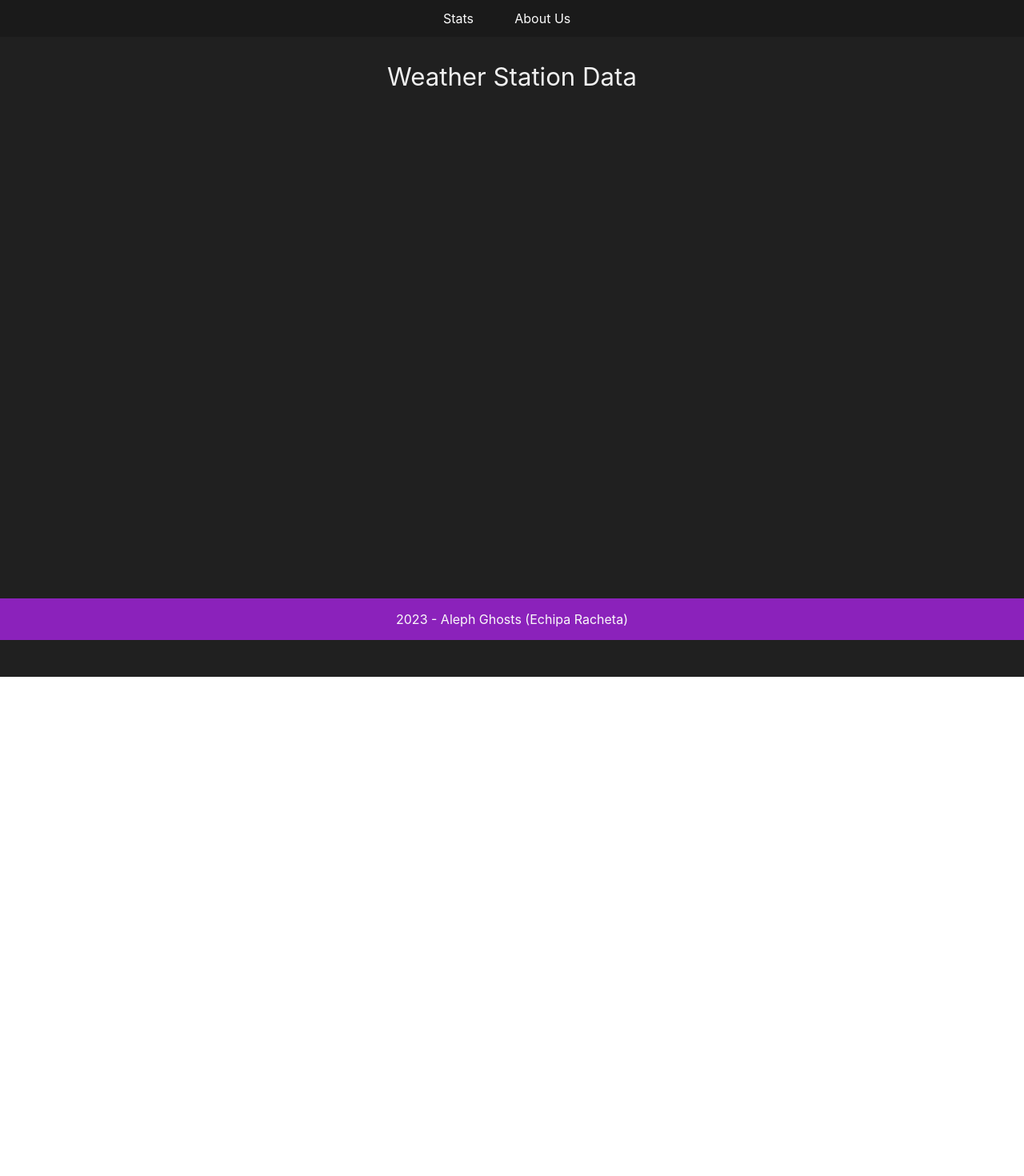
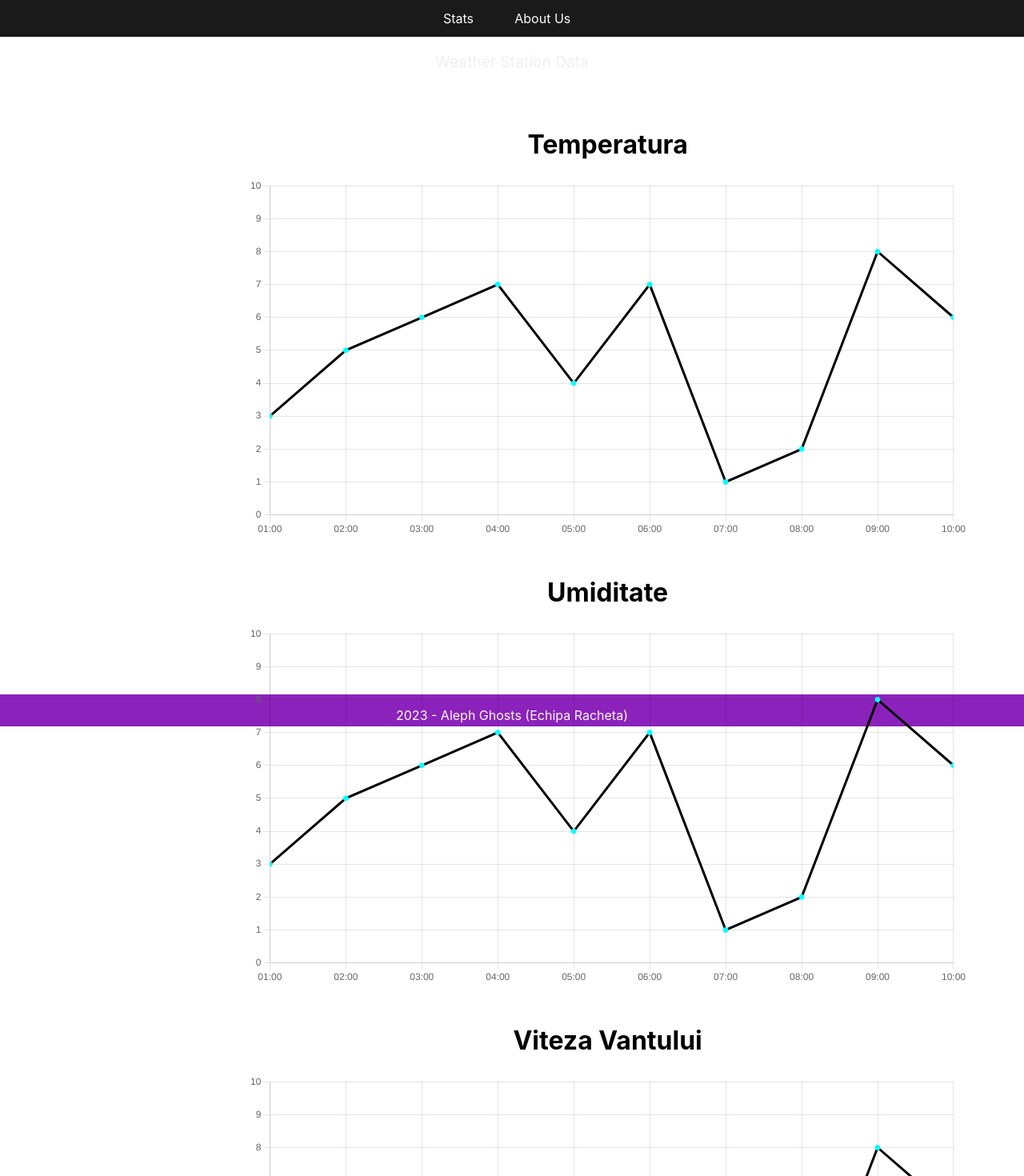
Before and after one commit to DaryusOctavian/WeatherStationWebApp, a React (Create React App) app: page / in a window 1280 px wide. Shown: the top 1470 px of the page at 80% size. Before the commit the page ends 846 px from the top, so only its background shows below. Built offline with nearby package versions, Linux system fonts and the light colour scheme.

Commit message:
added charts

```diff
--- a/package.json
+++ b/package.json
@@ -6,7 +6,9 @@
     "@testing-library/jest-dom": "^5.16.5",
     "@testing-library/react": "^13.4.0",
     "@testing-library/user-event": "^13.5.0",
+    "chart.js": "^4.2.1",
     "react": "^18.2.0",
+    "react-chartjs-2": "^5.2.0",
     "react-dom": "^18.2.0",
     "react-router": "^6.8.1",
     "react-router-dom": "^6.8.1",
--- /dev/null
+++ b/src/charts/Chart_temperatura/Chart.css
@@ -0,0 +1,9 @@
+.Chart {
+    position: absolute;
+    z-index: 100;
+    top:30%;
+    left:32%;
+    margin:-100px 0 0 -100px;
+    width:900px;
+    height:900px;
+}
--- /dev/null
+++ b/src/charts/Chart_temperatura/Chart.js
@@ -0,0 +1,61 @@
+import React from 'react';
+import { Line } from 'react-chartjs-2';
+import './Chart.css';
+// import { GetNumbers} from './input';
+
+import {
+  Chart as chartjs,
+  LineElement,
+  CategoryScale, // x scale
+  LinearScale, // y scale
+  PointElement
+} from 'chart.js';
+import { classNames } from '@syncfusion/ej2/buttons';
+
+chartjs.register(LineElement, CategoryScale, LinearScale, PointElement);
+
+// const GetData = await GetNumbers();
+
+// const arr = [4, 5, 3, 7, 8 ];
+
+function Chart() {
+  const data = {
+    labels : ['01:00', '02:00','03:00', '04:00','05:00', '06:00','07:00', '08:00','09:00', '10:00'],
+    datasets: [{
+      labels: 'Sales of the week',
+      data: [3, 5, 6, 7, 4, 7, 1, 2, 8, 6],
+      backgroundColor: 'aqua',
+      borderColor: 'black',
+      pointBorderColor: 'aqua'
+      }
+    ]
+  }
+
+  const options = {
+    plugins: {
+      legend: true
+    },
+    scales: {
+      y: {
+        min: 0,
+        max: 10
+      },
+      x:{
+        min: 0,
+        max: 12
+      }
+    }
+  }
+
+  return (
+    <div className="Chart">
+      <h1>Temperatura</h1>
+      <Line
+        data = {data}
+        options = {options}
+      ></Line>
+    </div>
+  );
+}
+
+export default Chart;
--- /dev/null
+++ b/src/charts/Chart_umiditate/Chart_umi.css
@@ -0,0 +1,9 @@
+.Chart_umi {
+    position: absolute;
+    z-index: 100;
+    top:100%;
+    left:32%;
+    margin:-100px 0 0 -100px;
+    width:900px;
+    height:900px;
+}
--- /dev/null
+++ b/src/charts/Chart_umiditate/Chart_umi.js
@@ -0,0 +1,61 @@
+import React from 'react';
+import { Line } from 'react-chartjs-2';
+import './Chart_umi.css';
+// import { GetNumbers} from './input';
+
+import {
+  Chart as chartjs,
+  LineElement,
+  CategoryScale, // x scale
+  LinearScale, // y scale
+  PointElement
+} from 'chart.js';
+import { classNames } from '@syncfusion/ej2/buttons';
+
+chartjs.register(LineElement, CategoryScale, LinearScale, PointElement);
+
+// const GetData = await GetNumbers();
+
+// const arr = [4, 5, 3, 7, 8 ];
+
+function Chart_umi() {
+  const data = {
+    labels : ['01:00', '02:00','03:00', '04:00','05:00', '06:00','07:00', '08:00','09:00', '10:00'],
+    datasets: [{
+      labels: 'Sales of the week',
+      data: [3, 5, 6, 7, 4, 7, 1, 2, 8, 6],
+      backgroundColor: 'aqua',
+      borderColor: 'black',
+      pointBorderColor: 'aqua'
+      }
+    ]
+  }
+
+  const options = {
+    plugins: {
+      legend: true
+    },
+    scales: {
+      y: {
+        min: 0,
+        max: 10
+      },
+      x:{
+        min: 0,
+        max: 12
+      }
+    }
+  }
+
+  return (
+    <div className="Chart_umi">
+      <h1>Umiditate</h1>
+      <Line
+        data = {data}
+        options = {options}
+      ></Line>
+    </div>
+  );
+}
+
+export default Chart_umi;
--- /dev/null
+++ b/src/charts/Chart_viteza_vant/Chart_viteza_vant.css
@@ -0,0 +1,9 @@
+.Chart_viteza_vant {
+    position: absolute;
+    z-index: 100;
+    top:170%;
+    left:32%;
+    margin:-100px 0 0 -100px;
+    width:900px;
+    height:900px;
+}
--- /dev/null
+++ b/src/charts/Chart_viteza_vant/Chart_viteza_vant.js
@@ -0,0 +1,61 @@
+import React from 'react';
+import { Line } from 'react-chartjs-2';
+import './Chart_viteza_vant.css';
+// import { GetNumbers} from './input';
+
+import {
+  Chart as chartjs,
+  LineElement,
+  CategoryScale, // x scale
+  LinearScale, // y scale
+  PointElement
+} from 'chart.js';
+import { classNames } from '@syncfusion/ej2/buttons';
+
+chartjs.register(LineElement, CategoryScale, LinearScale, PointElement);
+
+// const GetData = await GetNumbers();
+
+// const arr = [4, 5, 3, 7, 8 ];
+
+function Chart_viteza_vant() {
+  const data = {
+    labels : ['01:00', '02:00','03:00', '04:00','05:00', '06:00','07:00', '08:00','09:00', '10:00'],
+    datasets: [{
+      labels: 'Sales of the week',
+      data: [3, 5, 6, 7, 4, 7, 1, 2, 8, 6],
+      backgroundColor: 'aqua',
+      borderColor: 'black',
+      pointBorderColor: 'aqua'
+      }
+    ]
+  }
+
+  const options = {
+    plugins: {
+      legend: true
+    },
+    scales: {
+      y: {
+        min: 0,
+        max: 10
+      },
+      x:{
+        min: 0,
+        max: 12
+      }
+    }
+  }
+
+  return (
+    <div className="Chart_viteza_vant">
+      <h1>Viteza Vantului</h1>
+      <Line
+        data = {data}
+        options = {options}
+      ></Line>
+    </div>
+  );
+}
+
+export default Chart_viteza_vant;
--- a/src/components/Footer/Footer.css
+++ b/src/components/Footer/Footer.css
@@ -1,7 +1,16 @@
+.Page-container {
+  position: relative;
+  min-height: 100vh;
+}
+
+.content-wrap {
+  padding-bottom: 2.5rem;
+}
+
 .Footer {
-  position: fixed;
+  position: absolute;
   bottom: 0;
-  left: 0;
+  height: 2.5rem;
   width: 100%;
   background-color: #8b22bb;
   text-align: center;
--- a/src/components/Footer/Footer.js
+++ b/src/components/Footer/Footer.js
@@ -3,8 +3,10 @@ import './Footer.css';
 
 function Footer() {
   return (
-    <div className='Footer'>
-      <p>2023 - Aleph Ghosts (Echipa Racheta)</p>
+    <div className='Page-container'>
+      <footer className='Footer'>
+        <p>2023 - Aleph Ghosts (Echipa Racheta)</p>
+      </footer>
     </div>
   );
 }
--- a/src/wwwroot/Stats/Stats.js
+++ b/src/wwwroot/Stats/Stats.js
@@ -2,14 +2,20 @@ import React from 'react';
 import './Stats.css';
 import Header from '../../components/Header/Header';
 import Footer from '../../components/Footer/Footer';
+import Chart_Temperatura from '../../charts/Chart_temperatura/Chart';
+import Chart_Umiditate from '../../charts/Chart_umiditate/Chart_umi';
+import Chart_viteza_vant from '../../charts/Chart_viteza_vant/Chart_viteza_vant';
 
 function Stats() {
   return (
     <div className='Stats'>
       <Header />
-      <header className='Stats-Header'>
+      <header className='Stats-Heumiader'>
         <p className='Header-Text'>Weather Station Data</p>
       </header>
+      <Chart_Temperatura />
+      <Chart_Umiditate />
+      <Chart_viteza_vant />
       <Footer />
     </div>
   );
```
Also changed, not shown: 1 other file (tests, documents, lock files or other folders).
